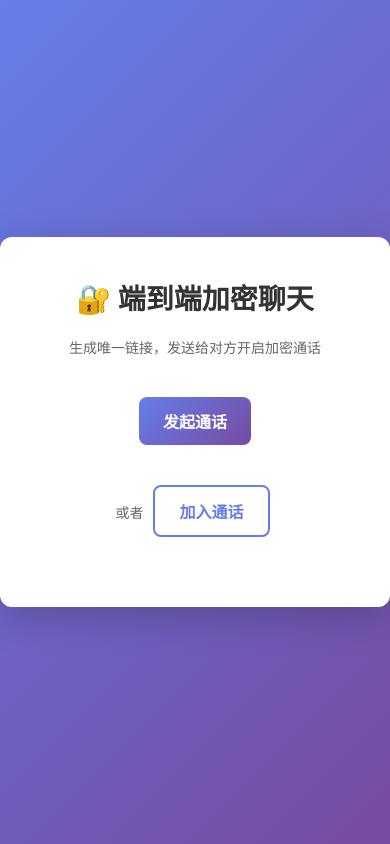
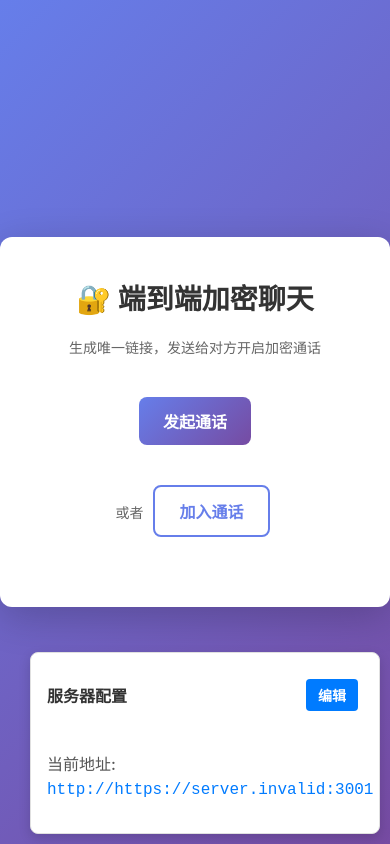
Before and after one commit to wurong98/chatee, a React (Create React App) app in the folder frontend/: page / in a window 390 px wide. Built offline with nearby package versions, Linux system fonts and the light colour scheme; no server answers.

Commit message:
fix front

```diff
--- a/frontend/src/App.js
+++ b/frontend/src/App.js
@@ -3,6 +3,7 @@ import './App.css';
 import StartCall from './components/StartCall';
 import JoinCall from './components/JoinCall';
 import CallScreen from './components/CallScreen';
+import ServerConfig from './components/ServerConfig';
 
 function App() {
   const [page, setPage] = useState('start'); // 'start', 'join', 'call'
@@ -35,6 +36,7 @@ function App() {
         <JoinCall onJoinCall={handleJoinCall} onGoToStart={() => setPage('start')} />
       )}
       {page === 'call' && <CallScreen callData={callData} onCallEnd={handleCallEnd} />}
+      <ServerConfig />
     </div>
   );
 }
--- /dev/null
+++ b/frontend/src/components/ServerConfig.js
@@ -0,0 +1,118 @@
+import React, { useState } from 'react';
+import { getStoredConfig, saveConfig, clearConfig, SERVER_HOST, SERVER_PORT, SERVER_URL } from '../config';
+import '../styles/ServerConfig.css';
+
+function ServerConfig({ onConfigSaved }) {
+  const [host, setHost] = useState(SERVER_HOST);
+  const [port, setPort] = useState(SERVER_PORT);
+  const [message, setMessage] = useState('');
+  const [isEditing, setIsEditing] = useState(false);
+
+  const handleSave = () => {
+    if (!host || !port) {
+      setMessage('❌ 地址和端口不能为空');
+      return;
+    }
+
+    if (isNaN(port) || port < 1 || port > 65535) {
+      setMessage('❌ 端口号必须在 1-65535 之间');
+      return;
+    }
+
+    const success = saveConfig(host, parseInt(port, 10));
+    if (success) {
+      setMessage('✅ 配置已保存，请刷新页面生效');
+      setIsEditing(false);
+      onConfigSaved && onConfigSaved();
+    } else {
+      setMessage('❌ 配置保存失败');
+    }
+  };
+
+  const handleReset = () => {
+    clearConfig();
+    setHost('localhost');
+    setPort(3001);
+    setMessage('✅ 已恢复默认配置，请刷新页面生效');
+    setIsEditing(false);
+  };
+
+  const handleCancel = () => {
+    setHost(SERVER_HOST);
+    setPort(SERVER_PORT);
+    setMessage('');
+    setIsEditing(false);
+  };
+
+  return (
+    <div className="server-config">
+      <div className="config-header">
+        <h3>服务器配置</h3>
+        <button
+          className="toggle-btn"
+          onClick={() => setIsEditing(!isEditing)}
+        >
+          {isEditing ? '关闭' : '编辑'}
+        </button>
+      </div>
+
+      {!isEditing ? (
+        <div className="config-display">
+          <div className="config-item">
+            <span className="label">当前地址:</span>
+            <span className="value">{SERVER_URL}</span>
+          </div>
+        </div>
+      ) : (
+        <div className="config-form">
+          <div className="form-group">
+            <label>服务器地址:</label>
+            <input
+              type="text"
+              value={host}
+              onChange={(e) => setHost(e.target.value)}
+              placeholder="如: localhost 或 192.168.1.100"
+            />
+          </div>
+
+          <div className="form-group">
+            <label>服务器端口:</label>
+            <input
+              type="number"
+              value={port}
+              onChange={(e) => setPort(e.target.value)}
+              min="1"
+              max="65535"
+              placeholder="如: 3001"
+            />
+          </div>
+
+          <div className="config-preview">
+            <span className="label">预览:</span>
+            <span className="value">http://{host}:{port}</span>
+          </div>
+
+          {message && (
+            <div className={`message ${message.includes('✅') ? 'success' : 'error'}`}>
+              {message}
+            </div>
+          )}
+
+          <div className="button-group">
+            <button className="btn btn-primary" onClick={handleSave}>
+              保存配置
+            </button>
+            <button className="btn btn-secondary" onClick={handleReset}>
+              恢复默认
+            </button>
+            <button className="btn btn-cancel" onClick={handleCancel}>
+              取消
+            </button>
+          </div>
+        </div>
+      )}
+    </div>
+  );
+}
+
+export default ServerConfig;
--- /dev/null
+++ b/frontend/src/config.js
@@ -0,0 +1,85 @@
+/**
+ * 应用配置文件
+ * 服务器地址和端口设置
+ */
+
+const DEFAULT_HOST = 'localhost';
+const DEFAULT_PORT = 3001;
+const STORAGE_KEY = 'server_config';
+
+/**
+ * 从 localStorage 获取配置
+ */
+export function getStoredConfig() {
+  try {
+    const stored = localStorage.getItem(STORAGE_KEY);
+    if (stored) {
+      return JSON.parse(stored);
+    }
+  } catch (error) {
+    console.error('Failed to read config from localStorage:', error);
+  }
+  return null;
+}
+
+/**
+ * 保存配置到 localStorage
+ */
+export function saveConfig(host, port) {
+  try {
+    localStorage.setItem(STORAGE_KEY, JSON.stringify({ host, port }));
+    return true;
+  } catch (error) {
+    console.error('Failed to save config to localStorage:', error);
+    return false;
+  }
+}
+
+/**
+ * 清除 localStorage 中的配置
+ */
+export function clearConfig() {
+  try {
+    localStorage.removeItem(STORAGE_KEY);
+    return true;
+  } catch (error) {
+    console.error('Failed to clear config from localStorage:', error);
+    return false;
+  }
+}
+
+/**
+ * 获取当前配置（优先级：localStorage > 环境变量 > 默认值）
+ */
+function getCurrentConfig() {
+  const storedConfig = getStoredConfig();
+
+  if (storedConfig && storedConfig.host && storedConfig.port) {
+    return {
+      host: storedConfig.host,
+      port: storedConfig.port
+    };
+  }
+
+  return {
+    host: process.env.REACT_APP_SERVER_HOST || DEFAULT_HOST,
+    port: parseInt(process.env.REACT_APP_SERVER_PORT || DEFAULT_PORT, 10)
+  };
+}
+
+const config = getCurrentConfig();
+
+export const SERVER_HOST = config.host;
+export const SERVER_PORT = config.port;
+export const SERVER_URL = `http://${SERVER_HOST}:${SERVER_PORT}`;
+export const SIGNAL_SERVER_URL = process.env.REACT_APP_SIGNAL_SERVER || SERVER_URL;
+
+export default {
+  SERVER_HOST,
+  SERVER_PORT,
+  SERVER_URL,
+  SIGNAL_SERVER_URL,
+  getStoredConfig,
+  saveConfig,
+  clearConfig
+};
--- /dev/null
+++ b/frontend/src/styles/ServerConfig.css
@@ -0,0 +1,204 @@
+.server-config {
+  position: fixed;
+  bottom: 20px;
+  right: 20px;
+  width: 320px;
+  max-height: 90vh;
+  background: white;
+  border-radius: 8px;
+  padding: 16px;
+  box-shadow: 0 4px 12px rgba(0, 0, 0, 0.15);
+  z-index: 1000;
+  overflow-y: auto;
+  border: 1px solid #e0e0e0;
+}
+
+.config-header {
+  display: flex;
+  justify-content: space-between;
+  align-items: center;
+  margin-bottom: 12px;
+}
+
+.config-header h3 {
+  margin: 0;
+  font-size: 16px;
+  color: #333;
+}
+
+.toggle-btn {
+  padding: 6px 12px;
+  background: #007bff;
+  color: white;
+  border: none;
+  border-radius: 4px;
+  cursor: pointer;
+  font-size: 14px;
+  transition: background 0.2s;
+}
+
+.toggle-btn:hover {
+  background: #0056b3;
+}
+
+.config-display {
+  padding: 10px 0;
+}
+
+.config-item {
+  display: flex;
+  justify-content: space-between;
+  align-items: center;
+  padding: 8px 0;
+}
+
+.config-item .label {
+  font-weight: 500;
+  color: #555;
+  min-width: 100px;
+}
+
+.config-item .value {
+  color: #007bff;
+  font-family: 'Courier New', monospace;
+  font-weight: 500;
+}
+
+.config-form {
+  display: flex;
+  flex-direction: column;
+  gap: 12px;
+}
+
+.form-group {
+  display: flex;
+  flex-direction: column;
+  gap: 6px;
+}
+
+.form-group label {
+  font-weight: 500;
+  color: #333;
+  font-size: 14px;
+}
+
+.form-group input {
+  padding: 8px 12px;
+  border: 1px solid #ddd;
+  border-radius: 4px;
+  font-size: 14px;
+  font-family: 'Courier New', monospace;
+}
+
+.form-group input:focus {
+  outline: none;
+  border-color: #007bff;
+  box-shadow: 0 0 0 3px rgba(0, 123, 255, 0.1);
+}
+
+.config-preview {
+  display: flex;
+  justify-content: space-between;
+  align-items: center;
+  padding: 10px;
+  background: white;
+  border-radius: 4px;
+  border: 1px solid #ddd;
+}
+
+.config-preview .label {
+  font-weight: 500;
+  color: #555;
+  min-width: 100px;
+}
+
+.config-preview .value {
+  color: #007bff;
+  font-family: 'Courier New', monospace;
+  font-weight: 500;
+}
+
+.message {
+  padding: 10px;
+  border-radius: 4px;
+  font-size: 14px;
+}
+
+.message.success {
+  background: #d4edda;
+  color: #155724;
+  border: 1px solid #c3e6cb;
+}
+
+.message.error {
+  background: #f8d7da;
+  color: #721c24;
+  border: 1px solid #f5c6cb;
+}
+
+.button-group {
+  display: flex;
+  gap: 8px;
+  justify-content: flex-start;
+  flex-wrap: wrap;
+}
+
+.btn {
+  padding: 8px 16px;
+  border: none;
+  border-radius: 4px;
+  cursor: pointer;
+  font-size: 14px;
+  transition: all 0.2s;
+}
+
+.btn-primary {
+  background: #28a745;
+  color: white;
+}
+
+.btn-primary:hover {
+  background: #218838;
+}
+
+.btn-secondary {
+  background: #ffc107;
+  color: #333;
+}
+
+.btn-secondary:hover {
+  background: #e0a800;
+}
+
+.btn-cancel {
+  background: #6c757d;
+  color: white;
+}
+
+.btn-cancel:hover {
+  background: #5a6268;
+}
+
+@media (max-width: 600px) {
+  .server-config {
+    width: calc(100% - 40px);
+    bottom: 10px;
+    right: 10px;
+    max-height: 80vh;
+  }
+
+  .config-item,
+  .config-preview {
+    flex-direction: column;
+    align-items: flex-start;
+    gap: 6px;
+  }
+
+  .button-group {
+    flex-direction: column;
+  }
+
+  .btn {
+    width: 100%;
+  }
+}
--- a/frontend/src/utils/signal.js
+++ b/frontend/src/utils/signal.js
@@ -1,10 +1,9 @@
 import io from 'socket.io-client';
-
-const SOCKET_URL = process.env.REACT_APP_SIGNAL_SERVER || 'http://localhost:3001';
+import { SIGNAL_SERVER_URL } from '../config';
 
 export class SignalClient {
   constructor(onOffer, onAnswer, onIceCandidate, onCalleeJoined, onHangup, onPeerDisconnected) {
-    this.socket = io(SOCKET_URL);
+    this.socket = io(SIGNAL_SERVER_URL);
     this.roomId = null;
     this.seed = null;
 
```
Also changed, not shown: 1 other file (tests, documents, lock files or other folders).
